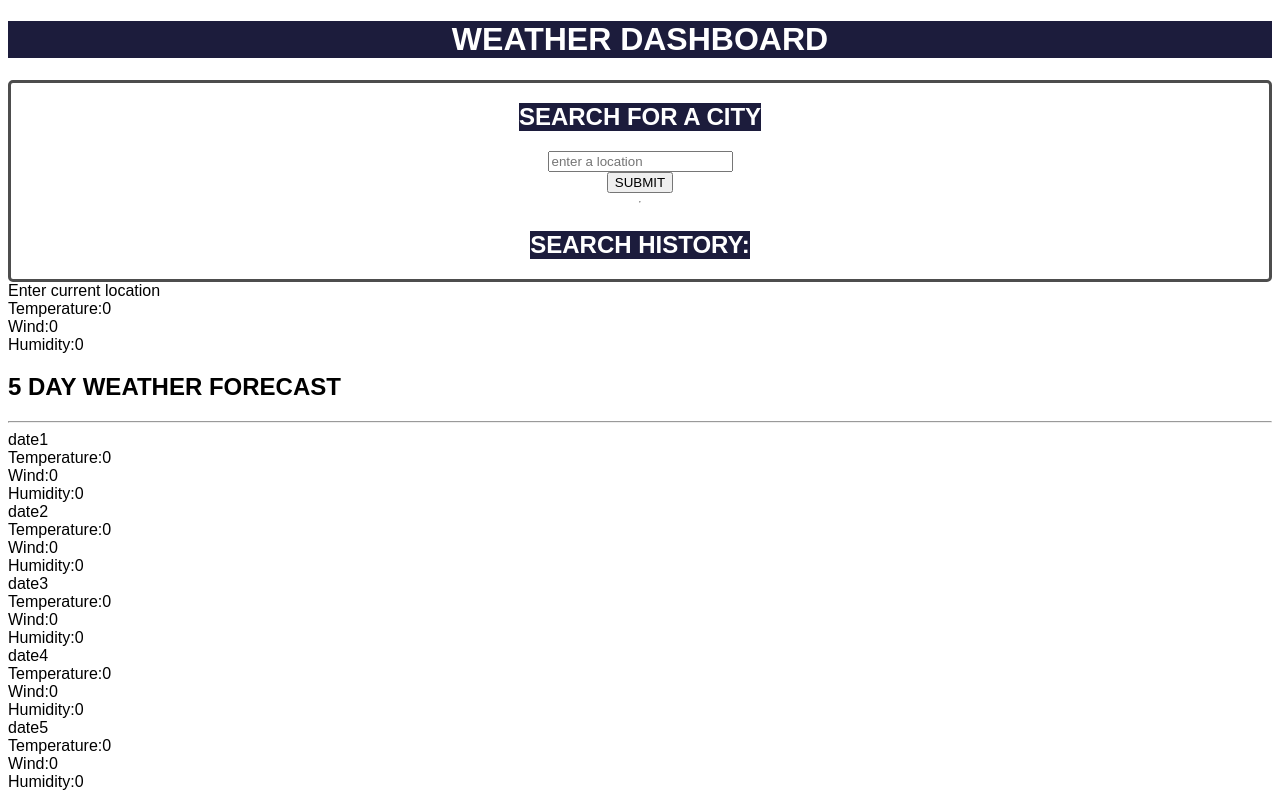
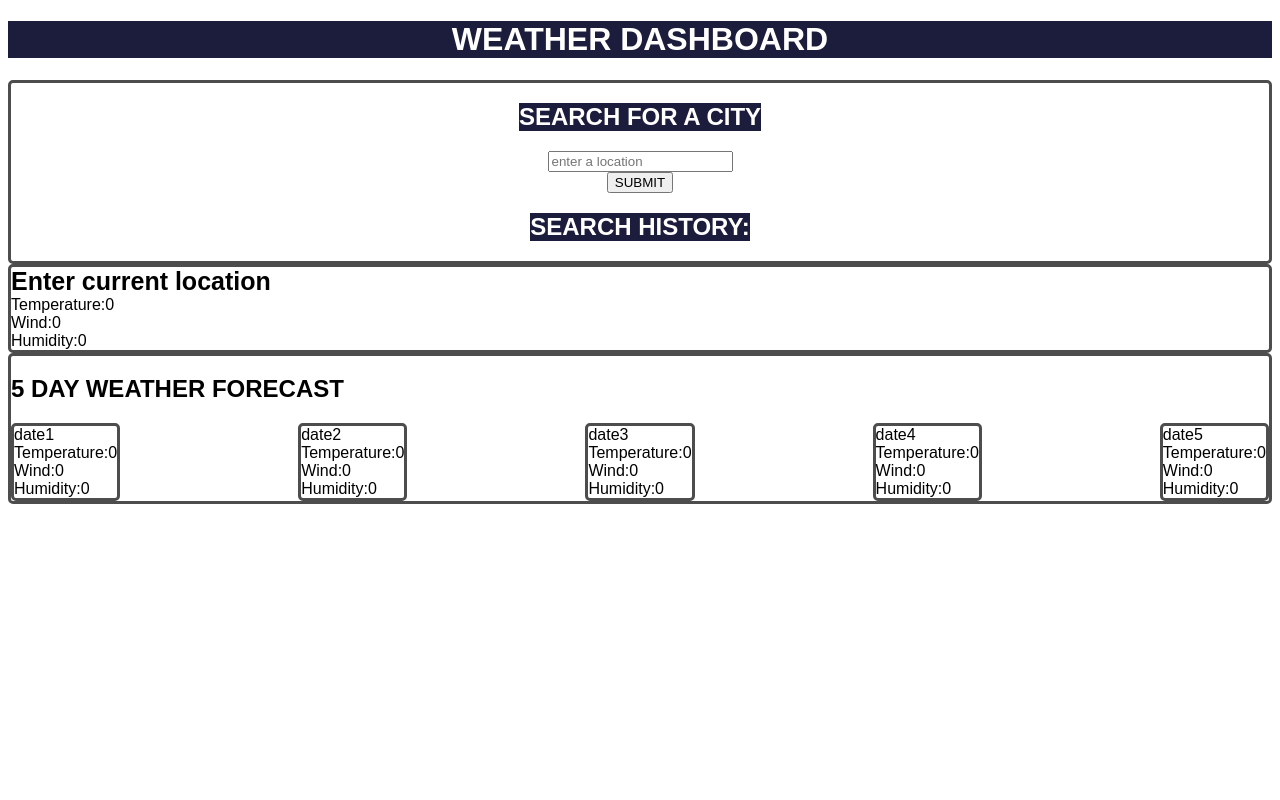
Before and after one commit to Shukrim433/week-6-weather-dashboard-challenge, a plain HTML site: page index.html in a window 1280 px wide. Drawn offline with Linux system fonts and the light colour scheme.

Commit message:
added styling to the weather div, the forecast div and the forecast day divs (style.css)

```diff
--- a/assets/style.css
+++ b/assets/style.css
@@ -1,5 +1,5 @@
 :root{
-    --main-color:  rgb(28, 28, 60);
+    --main-color:  rgb(28, 28, 60); /*only put the values here not the property and value*/
     --secondary-color: rgb(77, 77, 77);
     --font: Arial, Helvetica, sans-serif;
     --border-radius: 5px;
@@ -27,6 +27,7 @@ aside{
     align-items: center;
     border: var(--border);
     border-radius: var(--border-radius);
+
 }
 
 #search-div{
@@ -40,3 +41,28 @@ aside{
     flex-direction: column;
     align-items: center;
 }
+
+#weather{
+    border: var(--border);
+    border-radius: var(--border-radius);
+}
+#location-header{
+    font-size: 25px;
+    font-weight: bold;
+}
+
+#weather-forecast{
+    border: var(--border);
+    border-radius: var(--border-radius);
+}
+
+#forecast-days{
+    display: flex;
+    flex-direction: row;
+    align-items: center;
+    justify-content: space-between;
+}
+.forecast-day{
+    border: var(--border);
+    border-radius: var(--border-radius);
+}
--- a/index.html
+++ b/index.html
@@ -20,14 +20,14 @@
                 <button id="submit-btn">SUBMIT</button>
                 <div id="error-msg"></div>
             </div>
-            <hr/>
+
             <h1 class="header">SEARCH HISTORY:</h1>
             <div id="search-history-div">
             </div>
         </aside>
 
         <section>
-
+            <div id="weather">
                 <div id="location-header">
                     <div class="weather-icon">
                         <div class="weather-location" id="current-location">Enter current location</div>
@@ -46,12 +46,13 @@
                         <span>Humidity:</span><span id="humidity-span">0</span>
                     </div>
                 </div>
+            </div>
+
 
             <div id="weather-forecast">
                 <h1> 5 DAY WEATHER FORECAST</h1>
-                <hr/>
                 <div id="forecast-days">
-                    <div class="forcast-day">
+                    <div class="forecast-day">
                         <div class="date"> date1</div>
                         <div class="forecast-icon">
                             <!--<img src=""...-->
```
Lines whose indentation alone changed are shown as unchanged.
